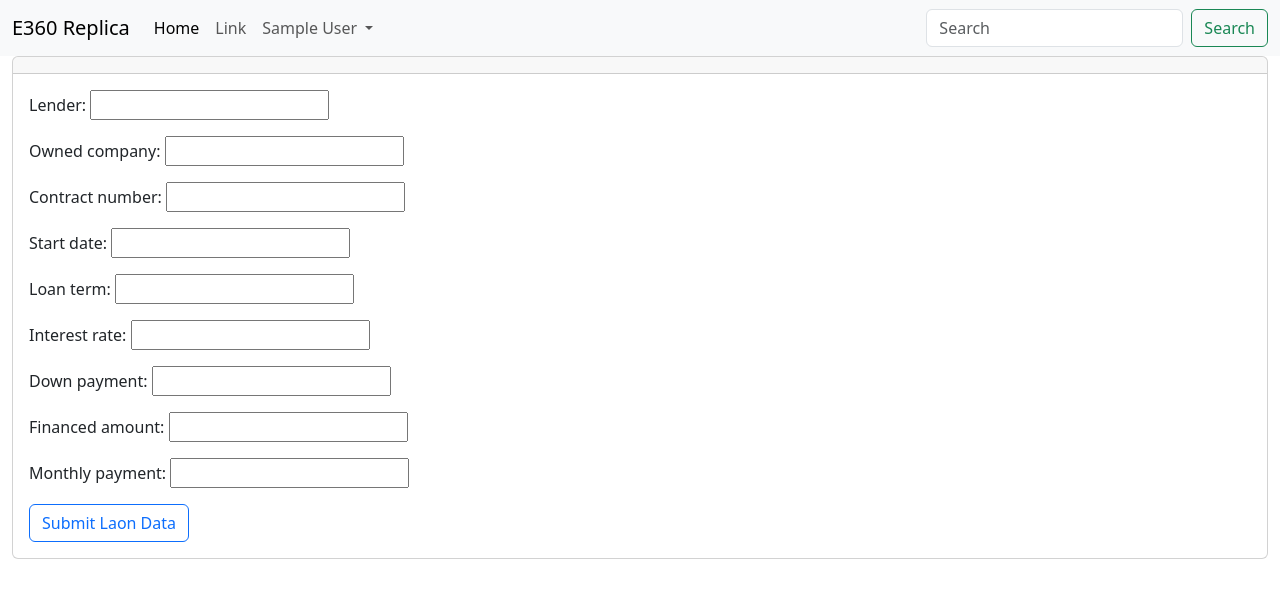
After one commit to codebypaul/e360_replacement, a Django app: page /administrator/new-loan/ in a window 1280 px wide. The commit adds this page. Shown: the top 598 px of the page. Run offline with Django 4.2, Linux system fonts and the light colour scheme; the visitor is signed in with stand-in values (Sample User, id 1).

Commit message:
added a form to input new loan data, updated loan model so that all new loans have a default value of "Active"

```diff
--- a/e360/api/models.py
+++ b/e360/api/models.py
@@ -18,7 +18,7 @@ class Loan(models.Model):
     financed_amount = models.FloatField(blank=True,null=True)
     monthly_payment = models.FloatField(blank=True,null=True)
     remaining_payments = models.PositiveSmallIntegerField(blank=True,null=True)
-    loan_status = models.CharField(max_length=20,choices= loan_statuses,blank=True, null=True)
+    loan_status = models.CharField(max_length=20,choices= loan_statuses,blank=True, null=True,default='Active')
     loan_satisfied_date = models.DateField(blank=True, null=True)
 
     def __str__(self):
--- a/e360/customadmin/urls.py
+++ b/e360/customadmin/urls.py
@@ -1,11 +1,12 @@
 from django.urls import path
 from . import views
+from .views import LoanCreate
 urlpatterns = [
     # Admin
     path('dashboard/', views.admin_panel,name='admin panel'),
     # Financial
     path('finance-dashboard/', views.financial,name='financial dash'),
-
+    path('new-loan/',LoanCreate.as_view(),name='add new loan'),
     # Asset Management
     path('equipment-dash/',views.equipment,name='equipment dash'),
     path('vehicle-dash/',views.vehicle,name='vehicle dash'),
--- a/e360/customadmin/views.py
+++ b/e360/customadmin/views.py
@@ -1,5 +1,9 @@
 from django.shortcuts import render
-
+from django.views.generic.detail import DetailView
+from django.views.generic.edit import CreateView, UpdateView, DeleteView, FormView
+from django.urls import reverse_lazy
+# Authentication
+from django.contrib.auth.mixins import LoginRequiredMixin
 # models
 from api.models import Equipment, Vehicle, Loan
 
@@ -61,6 +65,15 @@ def financial(request):
     }
     return render(request, 'admin/dashboards/financial.html',context=context,status=200)
 
+class LoanCreate(LoginRequiredMixin,CreateView):
+    model = Loan
+    fields = ['lender','owned_company','contract_number','start_date','loan_term','interest_rate','down_payment','financed_amount','monthly_payment']
+    success_url = reverse_lazy('financial dash')
+    template_name = 'financial/loan_form.html'
+    def form_valid(self, form):
+        # form.instance.user = self.request.user
+        return super(LoanCreate, self).form_valid(form)
+
 # Equipment
 def equipment(request):
     equipment_list=Equipment.objects.all()
--- /dev/null
+++ b/e360/templates/financial/loan_form.html
@@ -0,0 +1,24 @@
+{% extends 'base.html' %}
+
+{% block head_title %}
+Add a New Loan
+{% endblock head_title %}
+
+{% block content %}
+<div class="container-fluid">
+    <div class="row">
+        <div class="col">
+            <div class="card">
+                <div class="card-header"></div>
+                <div class="card-body">
+                    <form method="POST" action="">
+                        {% csrf_token %}
+                        {{form.as_p}}
+                        <button class="btn btn-outline-primary" type="submit">Submit Laon Data</button>
+                    </form>
+                </div>
+            </div>
+        </div>
+    </div>
+</div>
+{% endblock content %}
```
Also changed, not shown: e360/templates/admin/dashboards/financial.html (+15 -2 lines), e360/api/migrations/0013_alter_equipment_options_alter_loan_options_and_more.py (added).
